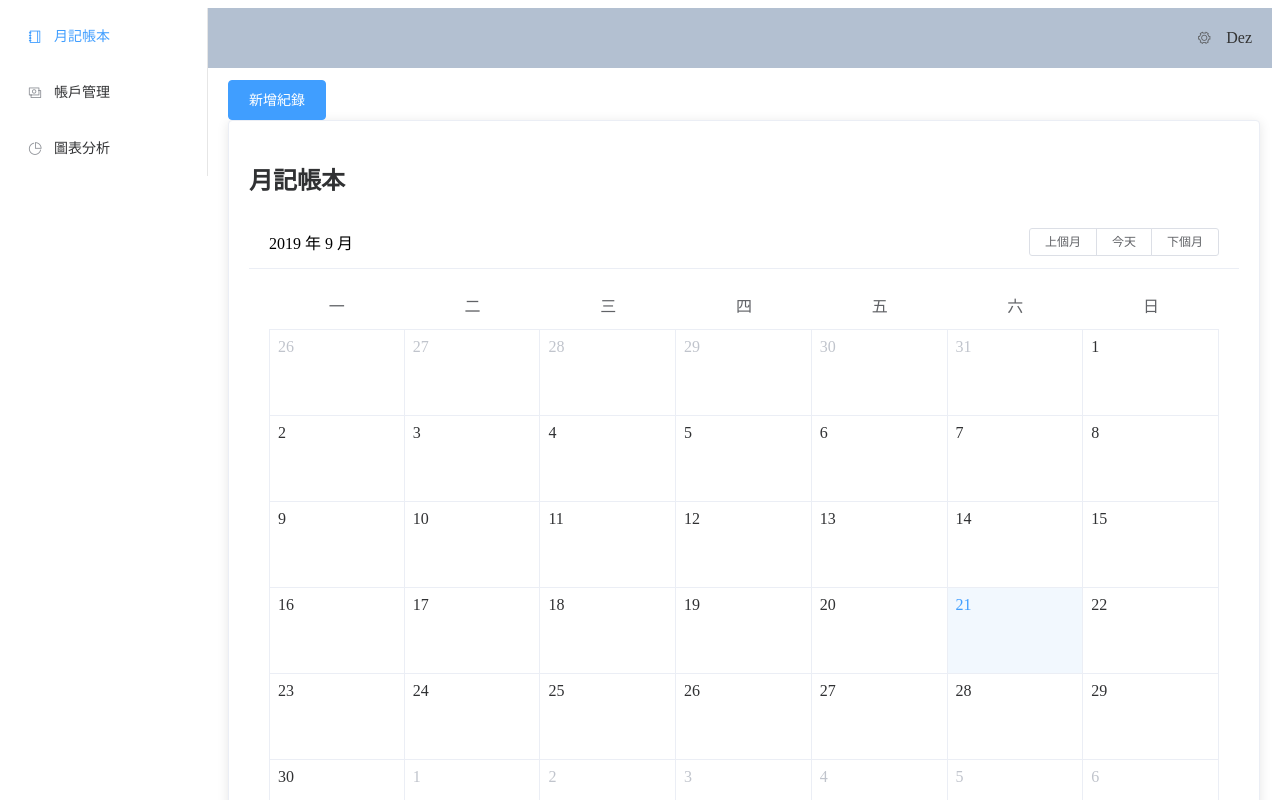
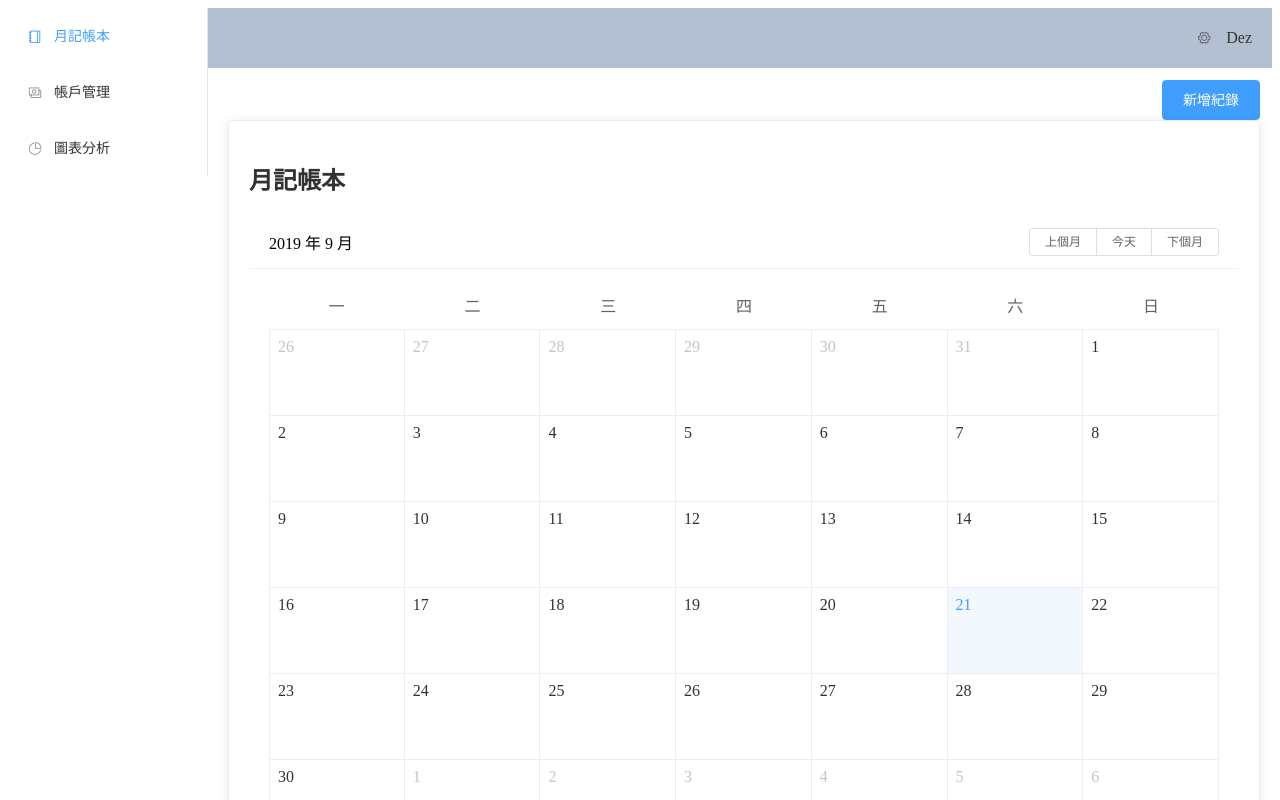
Before and after one commit to ckchuang-dev/richbook, a Vue app: page /billing in a window 1280 px wide. Shown: the top 800 px of the page. Built offline with nearby package versions, Linux system fonts and the light colour scheme.

Commit message:
[FIX] Fix billing dialog open state fail problem

```diff
--- a/src/containers/Billing/BillingDialog.vue
+++ b/src/containers/Billing/BillingDialog.vue
@@ -1,7 +1,11 @@
 <template>
-  <div>
+  <div class="ct_billing_dialog">
+    <el-button
+      class="ct_billing_dialog__btn-add"
+      type="primary"
+      @click="dialogFormVisible = true"
+    >新增紀錄</el-button>
     <el-dialog
-      id="ct_billing_dialog"
       title="新增紀錄"
       :visible.sync="dialogFormVisible"
     >
@@ -79,12 +83,6 @@
 <script>
   export default {
     name: 'BillingDialog',
-    props: {
-      dialogFormVisible: {
-        type: Boolean,
-        default: false
-      }
-    },
     data() {
       return {
         form: {
@@ -92,13 +90,18 @@
           type: '',
           title: '',
           account: ''
-        }
+        },
+        dialogFormVisible: false
       }
     }
   }
 </script>
 
 <style lang="scss" scoped>
-  #ct_billing_dialog {
+  .ct_billing_dialog {
+    &__btn-add {
+      display: block;
+      margin-left: auto;
+    }
   }
 </style>
--- a/src/views/Billing/index.vue
+++ b/src/views/Billing/index.vue
@@ -1,12 +1,8 @@
 <template>
-  <div>
-    <el-button
-      type="primary"
-      @click="dialogFormVisible = true"
-    >新增紀錄</el-button>
+  <div class="pg-billing">
+    <BillingDialog :dialogFormVisible.sync="dialogFormVisible" />
     <BillingCalendar />
     <BillingList />
-    <BillingDialog :dialogFormVisible="dialogFormVisible" />
   </div>
 </template>
 
@@ -25,5 +21,5 @@
   }
 </script>
 
-<style>
+<style lang="scss" scoped>
 </style>
```
